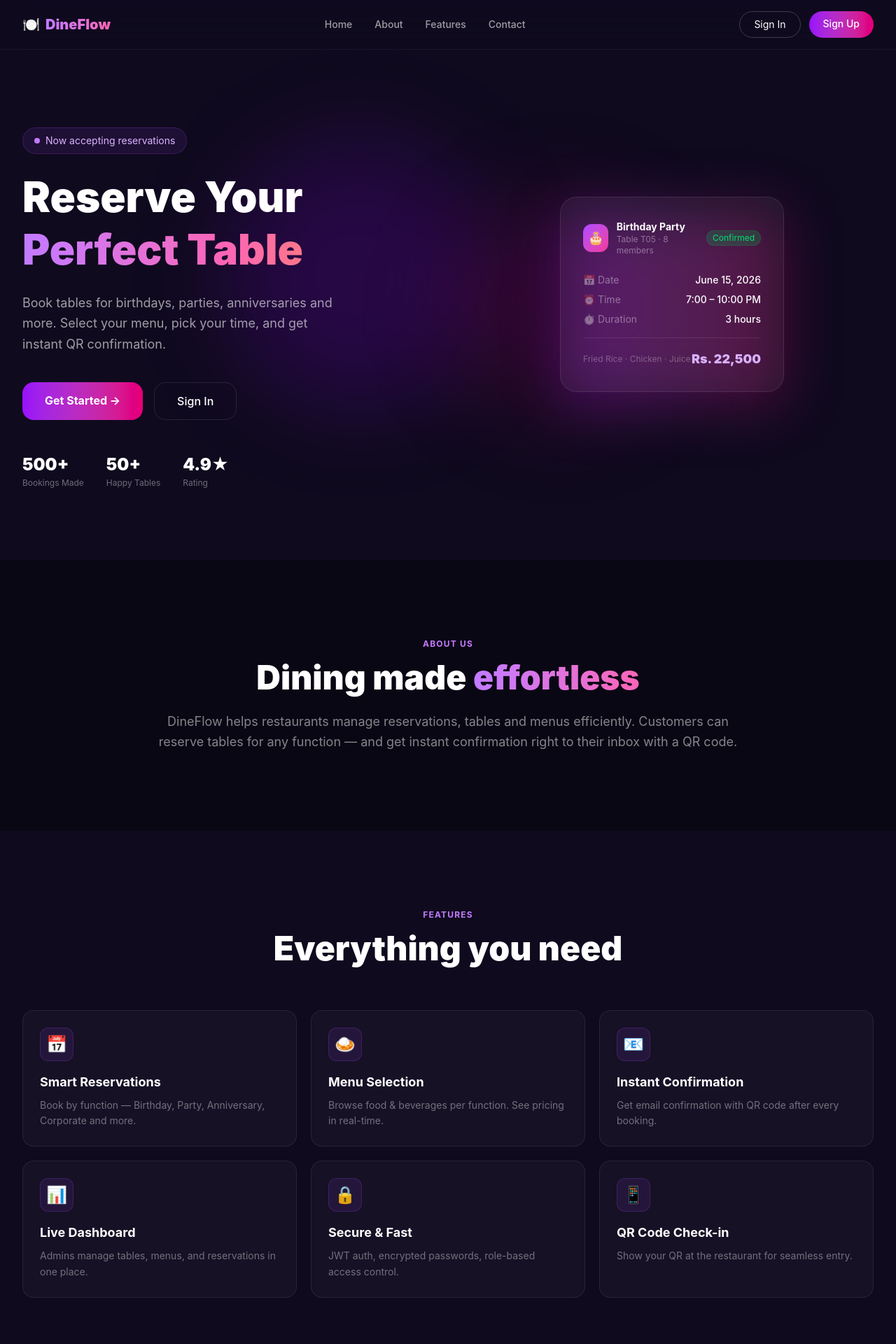
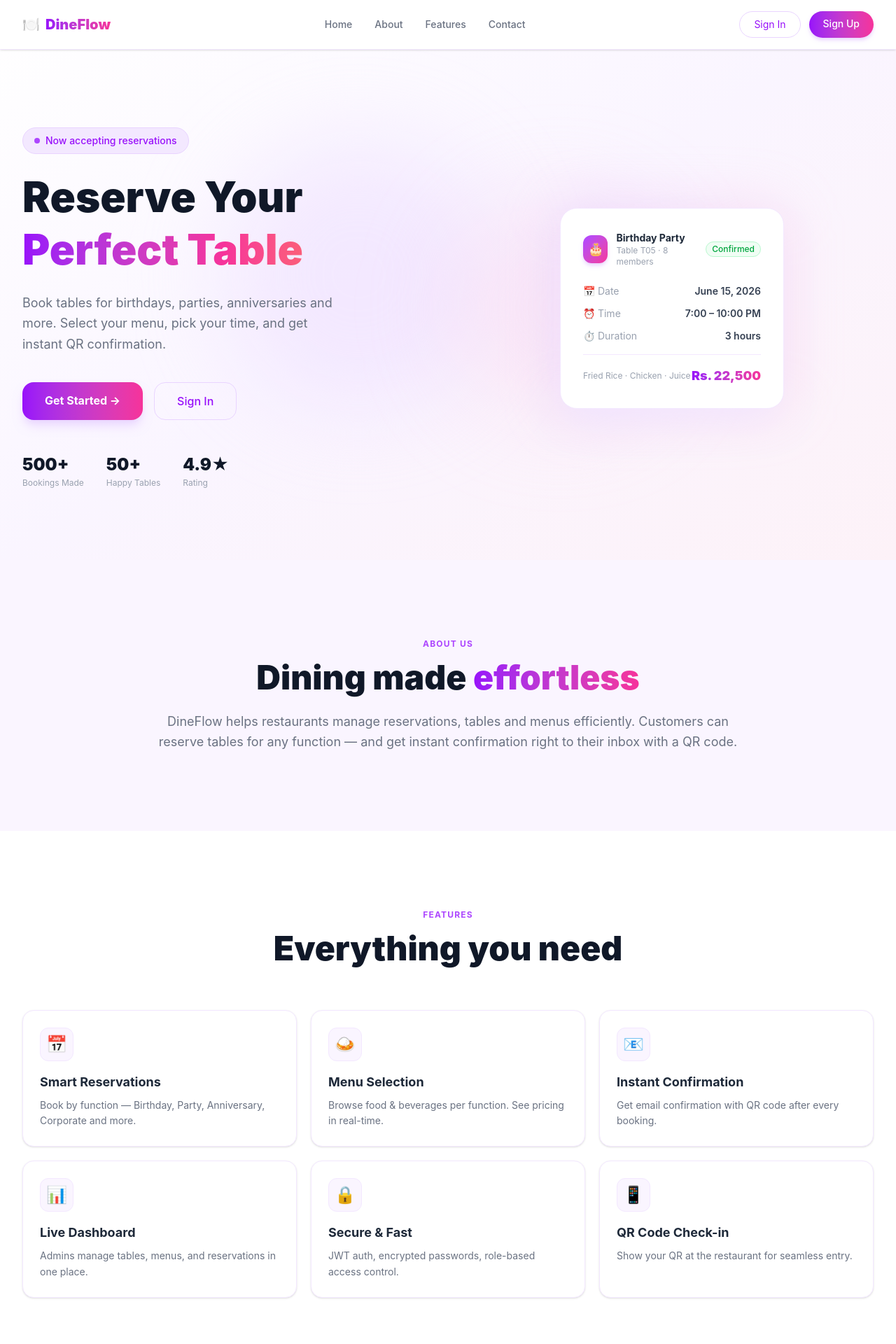
Before and after one commit to peha2004/dineflow_frontend, a React (Vite) app: page / in a window 1280 px wide. Shown: the top 1920 px of the page at 70% size. Built offline with nearby package versions, Linux system fonts and the light colour scheme.

Commit message:
Updated landing page with new UI

```diff
--- a/src/pages/Landing.tsx
+++ b/src/pages/Landing.tsx
@@ -2,77 +2,145 @@ import { Link } from "react-router-dom";
 
 export default function Landing() {
   return (
-    <div className="min-h-screen bg-[#0f0a1e] text-white overflow-x-hidden">
+    <div className="min-h-screen bg-white text-gray-800 overflow-x-hidden">
 
-      {/* Nav */}
-      <nav className="fixed top-0 w-full z-50 bg-[#0f0a1e]/80 backdrop-blur-xl border-b border-white/5">
+
+      <nav className="fixed top-0 w-full z-50 bg-white/95 backdrop-blur-xl border-b border-purple-100 shadow-sm">
         <div className="max-w-7xl mx-auto flex justify-between items-center px-8 py-4">
           <div className="flex items-center gap-2">
             <span className="text-xl">🍽️</span>
-            <h1 className="text-xl font-black bg-gradient-to-r from-purple-400 to-pink-400 bg-clip-text text-transparent">DineFlow</h1>
+            <h1 className="text-xl font-black bg-gradient-to-r from-purple-600 to-pink-500 bg-clip-text text-transparent">
+              DineFlow
+            </h1>
           </div>
-          <ul className="hidden md:flex gap-8 text-white/60 text-sm font-medium">
-            {["Home","About","Features","Contact"].map(s=>(
-              <li key={s}><a href={`#${s.toLowerCase()}`} className="hover:text-white transition">{s}</a></li>
+          <ul className="hidden md:flex gap-8 text-gray-500 text-sm font-medium">
+            {["Home", "About", "Features", "Contact"].map((s) => (
+              <li key={s}>
+                <a
+                  href={`#${s.toLowerCase()}`}
+                  className="hover:text-purple-600 transition-colors"
+                >
+                  {s}
+                </a>
+              </li>
             ))}
           </ul>
           <div className="flex gap-3">
-            <Link to="/login" className="text-sm px-5 py-2 rounded-full border border-white/20 hover:border-purple-400 hover:text-purple-300 transition">Sign In</Link>
-            <Link to="/register" className="text-sm px-5 py-2 rounded-full bg-gradient-to-r from-purple-600 to-pink-600 hover:opacity-90 transition font-medium">Sign Up</Link>
+            <Link
+              to="/login"
+              className="text-sm px-5 py-2 rounded-full border border-purple-200 text-purple-600 hover:border-purple-400 hover:bg-purple-50 transition"
+            >
+              Sign In
+            </Link>
+            <Link
+              to="/register"
+              className="text-sm px-5 py-2 rounded-full bg-gradient-to-r from-purple-600 to-pink-500 text-white hover:opacity-90 transition font-medium shadow-md shadow-purple-200"
+            >
+              Sign Up
+            </Link>
           </div>
         </div>
       </nav>
 
-      {/* Hero */}
-      <section id="home" className="min-h-screen flex items-center px-8 pt-20 relative">
-        <div className="absolute top-1/4 left-1/4 w-96 h-96 bg-purple-700/20 rounded-full blur-3xl pointer-events-none" />
-        <div className="absolute bottom-1/4 right-1/4 w-80 h-80 bg-pink-700/15 rounded-full blur-3xl pointer-events-none" />
+
+      <section
+        id="home"
+        className="min-h-screen flex items-center px-8 pt-20 relative bg-gradient-to-br from-white via-purple-50 to-pink-50"
+      >
+
+        <div className="absolute top-1/4 left-1/4 w-96 h-96 bg-purple-200/40 rounded-full blur-3xl pointer-events-none" />
+        <div className="absolute bottom-1/4 right-1/4 w-80 h-80 bg-pink-200/30 rounded-full blur-3xl pointer-events-none" />
+
         <div className="max-w-7xl mx-auto grid md:grid-cols-2 gap-16 items-center relative z-10 w-full">
           <div>
-            <div className="inline-flex items-center gap-2 bg-purple-500/10 border border-purple-500/20 px-4 py-2 rounded-full text-purple-300 text-sm mb-6">
-              <span className="w-2 h-2 bg-purple-400 rounded-full animate-pulse inline-block" />
+            <div className="inline-flex items-center gap-2 bg-purple-100 border border-purple-200 px-4 py-2 rounded-full text-purple-600 text-sm mb-6 font-medium">
+              <span className="w-2 h-2 bg-purple-500 rounded-full animate-pulse inline-block" />
               Now accepting reservations
             </div>
-            <h1 className="text-6xl font-black leading-tight">
+
+            <h1 className="text-6xl font-black leading-tight text-gray-900">
               Reserve Your
-              <span className="block bg-gradient-to-r from-purple-400 via-pink-400 to-orange-400 bg-clip-text text-transparent">Perfect Table</span>
+              <span className="block bg-gradient-to-r from-purple-600 via-pink-500 to-orange-400 bg-clip-text text-transparent">
+                Perfect Table
+              </span>
             </h1>
-            <p className="mt-6 text-white/60 text-lg leading-relaxed max-w-md">
-              Book tables for birthdays, parties, anniversaries and more. Select your menu, pick your time, and get instant QR confirmation.
+
+            <p className="mt-6 text-gray-500 text-lg leading-relaxed max-w-md">
+              Book tables for birthdays, parties, anniversaries and more. Select
+              your menu, pick your time, and get instant QR confirmation.
             </p>
+
             <div className="flex gap-4 mt-10">
-              <Link to="/register" className="px-8 py-3.5 rounded-2xl bg-gradient-to-r from-purple-600 to-pink-600 font-bold hover:opacity-90 hover:scale-105 transition duration-200">Get Started →</Link>
-              <Link to="/login" className="px-8 py-3.5 rounded-2xl border border-white/10 hover:border-purple-400/50 hover:bg-white/5 transition font-medium">Sign In</Link>
+              <Link
+                to="/register"
+                className="px-8 py-3.5 rounded-2xl bg-gradient-to-r from-purple-600 to-pink-500 text-white font-bold hover:opacity-90 hover:scale-105 transition duration-200 shadow-lg shadow-purple-200"
+              >
+                Get Started →
+              </Link>
+              <Link
+                to="/login"
+                className="px-8 py-3.5 rounded-2xl border border-purple-200 text-purple-600 hover:border-purple-400 hover:bg-purple-50 transition font-medium"
+              >
+                Sign In
+              </Link>
             </div>
+
             <div className="flex gap-8 mt-12">
-              {[["500+","Bookings Made"],["50+","Happy Tables"],["4.9★","Rating"]].map(([v,l])=>(
-                <div key={l}><p className="text-2xl font-black">{v}</p><p className="text-xs text-white/40 mt-0.5">{l}</p></div>
+              {[
+                ["500+", "Bookings Made"],
+                ["50+", "Happy Tables"],
+                ["4.9★", "Rating"],
+              ].map(([v, l]) => (
+                <div key={l}>
+                  <p className="text-2xl font-black text-gray-900">{v}</p>
+                  <p className="text-xs text-gray-400 mt-0.5">{l}</p>
+                </div>
               ))}
             </div>
           </div>
 
-          {/* Floating booking card */}
+
           <div className="flex justify-center">
             <div className="relative">
-              <div className="absolute inset-0 bg-gradient-to-r from-purple-600/30 to-pink-600/30 rounded-3xl blur-2xl" />
-              <div className="relative bg-white/5 border border-white/10 rounded-3xl p-8 backdrop-blur-sm float-animation w-80">
+              <div className="absolute inset-0 bg-gradient-to-r from-purple-300/40 to-pink-300/30 rounded-3xl blur-2xl" />
+              <div className="relative bg-white border border-purple-100 shadow-2xl shadow-purple-100 rounded-3xl p-8 w-80">
                 <div className="flex items-center gap-3 mb-6">
-                  <div className="w-10 h-10 bg-gradient-to-br from-purple-500 to-pink-500 rounded-xl flex items-center justify-center text-lg">🎂</div>
+                  <div className="w-10 h-10 bg-gradient-to-br from-purple-500 to-pink-500 rounded-xl flex items-center justify-center text-lg shadow-md shadow-purple-200">
+                    🎂
+                  </div>
                   <div>
-                    <p className="font-bold text-sm">Birthday Party</p>
-                    <p className="text-xs text-white/40">Table T05 · 8 members</p>
+                    <p className="font-bold text-sm text-gray-800">
+                      Birthday Party
+                    </p>
+                    <p className="text-xs text-gray-400">
+                      Table T05 · 8 members
+                    </p>
                   </div>
-                  <span className="ml-auto text-xs bg-green-500/20 text-green-400 border border-green-500/20 px-2 py-0.5 rounded-full">Confirmed</span>
+                  <span className="ml-auto text-xs bg-green-50 text-green-600 border border-green-200 px-2 py-0.5 rounded-full font-medium">
+                    Confirmed
+                  </span>
                 </div>
-                {[["📅","Date","June 15, 2026"],["⏰","Time","7:00 – 10:00 PM"],["⏱","Duration","3 hours"]].map(([i,l,v])=>(
-                  <div key={l} className="flex justify-between text-sm mb-2">
-                    <span className="text-white/40">{i} {l}</span>
-                    <span className="font-medium">{v}</span>
+
+                {[
+                  ["📅", "Date", "June 15, 2026"],
+                  ["⏰", "Time", "7:00 – 10:00 PM"],
+                  ["⏱", "Duration", "3 hours"],
+                ].map(([i, l, v]) => (
+                  <div key={l} className="flex justify-between text-sm mb-3">
+                    <span className="text-gray-400">
+                      {i} {l}
+                    </span>
+                    <span className="font-semibold text-gray-700">{v}</span>
                   </div>
                 ))}
-                <div className="border-t border-white/10 mt-4 pt-4 flex justify-between items-center">
-                  <span className="text-xs text-white/30">Fried Rice · Chicken · Juice</span>
-                  <span className="text-lg font-black text-purple-300">Rs. 22,500</span>
+
+                <div className="border-t border-purple-100 mt-4 pt-4 flex justify-between items-center">
+                  <span className="text-xs text-gray-400">
+                    Fried Rice · Chicken · Juice
+                  </span>
+                  <span className="text-lg font-black bg-gradient-to-r from-purple-600 to-pink-500 bg-clip-text text-transparent">
+                    Rs. 22,500
+                  </span>
                 </div>
               </div>
             </div>
@@ -80,53 +148,115 @@ export default function Landing() {
         </div>
       </section>
 
-      {/* About */}
-      <section id="about" className="py-28 bg-[#0a0714]">
+
+      <section id="about" className="py-28 bg-purple-50">
         <div className="max-w-4xl mx-auto px-8 text-center">
-          <p className="text-purple-400 text-xs font-bold tracking-widest uppercase mb-4">About Us</p>
-          <h2 className="text-5xl font-black mb-6">Dining made <span className="bg-gradient-to-r from-purple-400 to-pink-400 bg-clip-text text-transparent">effortless</span></h2>
-          <p className="text-white/50 text-lg leading-relaxed">DineFlow helps restaurants manage reservations, tables and menus efficiently. Customers can reserve tables for any function — and get instant confirmation right to their inbox with a QR code.</p>
+          <p className="text-purple-500 text-xs font-bold tracking-widest uppercase mb-4">
+            About Us
+          </p>
+          <h2 className="text-5xl font-black mb-6 text-gray-900">
+            Dining made{" "}
+            <span className="bg-gradient-to-r from-purple-600 to-pink-500 bg-clip-text text-transparent">
+              effortless
+            </span>
+          </h2>
+          <p className="text-gray-500 text-lg leading-relaxed">
+            DineFlow helps restaurants manage reservations, tables and menus
+            efficiently. Customers can reserve tables for any function — and get
+            instant confirmation right to their inbox with a QR code.
+          </p>
         </div>
       </section>
 
-      {/* Features */}
-      <section id="features" className="py-28 bg-[#0f0a1e]">
+
+      <section id="features" className="py-28 bg-white">
         <div className="max-w-7xl mx-auto px-8">
-          <p className="text-center text-purple-400 text-xs font-bold tracking-widest uppercase mb-4">Features</p>
-          <h2 className="text-center text-5xl font-black mb-16">Everything you need</h2>
+          <p className="text-center text-purple-500 text-xs font-bold tracking-widest uppercase mb-4">
+            Features
+          </p>
+          <h2 className="text-center text-5xl font-black mb-16 text-gray-900">
+            Everything you need
+          </h2>
           <div className="grid md:grid-cols-3 gap-5">
             {[
-              ["📅","Smart Reservations","Book by function — Birthday, Party, Anniversary, Corporate and more."],
-              ["🍛","Menu Selection","Browse food & beverages per function. See pricing in real-time."],
-              ["📧","Instant Confirmation","Get email confirmation with QR code after every booking."],
-              ["📊","Live Dashboard","Admins manage tables, menus, and reservations in one place."],
-              ["🔒","Secure & Fast","JWT auth, encrypted passwords, role-based access control."],
-              ["📱","QR Code Check-in","Show your QR at the restaurant for seamless entry."],
-            ].map(([icon,title,desc])=>(
-              <div key={String(title)} className="bg-white/3 border border-white/8 rounded-2xl p-6 hover:bg-white/5 hover:border-purple-500/30 transition group">
-                <div className="w-12 h-12 bg-purple-500/10 border border-purple-500/20 rounded-xl flex items-center justify-center text-2xl mb-4 group-hover:scale-110 transition">{icon}</div>
-                <h3 className="font-bold text-lg mb-2">{title}</h3>
-                <p className="text-white/40 text-sm leading-relaxed">{desc}</p>
+              [
+                "📅",
+                "Smart Reservations",
+                "Book by function — Birthday, Party, Anniversary, Corporate and more.",
+              ],
+              [
+                "🍛",
+                "Menu Selection",
+                "Browse food & beverages per function. See pricing in real-time.",
+              ],
+              [
+                "📧",
+                "Instant Confirmation",
+                "Get email confirmation with QR code after every booking.",
+              ],
+              [
+                "📊",
+                "Live Dashboard",
+                "Admins manage tables, menus, and reservations in one place.",
+              ],
+              [
+                "🔒",
+                "Secure & Fast",
+                "JWT auth, encrypted passwords, role-based access control.",
+              ],
+              [
+                "📱",
+                "QR Code Check-in",
+                "Show your QR at the restaurant for seamless entry.",
+              ],
+            ].map(([icon, title, desc]) => (
+              <div
+                key={title}
+                className="bg-white border border-purple-100 shadow-sm rounded-2xl p-6 hover:shadow-lg hover:border-purple-300 hover:-translate-y-1 transition duration-200"
+              >
+                <div className="w-12 h-12 bg-purple-50 border border-purple-100 rounded-xl flex items-center justify-center text-2xl mb-4">
+                  {icon}
+                </div>
+                <h3 className="font-bold text-lg mb-2 text-gray-800">
+                  {title}
+                </h3>
+                <p className="text-gray-500 text-sm leading-relaxed">{desc}</p>
               </div>
             ))}
           </div>
         </div>
       </section>
 
-      {/* Contact */}
-      <section id="contact" className="py-28 bg-[#0a0714]">
+
+      <section id="contact" className="py-28 bg-purple-50">
         <div className="max-w-xl mx-auto px-8 text-center">
-          <p className="text-purple-400 text-xs font-bold tracking-widest uppercase mb-4">Contact</p>
-          <h2 className="text-5xl font-black mb-6">Get in touch</h2>
-          <p className="text-white/50 mb-8">Have questions? Our team is here to help.</p>
+          <p className="text-purple-500 text-xs font-bold tracking-widest uppercase mb-4">
+            Contact
+          </p>
+          <h2 className="text-5xl font-black mb-6 text-gray-900">
+            Get in touch
+          </h2>
+          <p className="text-gray-500 mb-8">
+            Have questions? Our team is here to help.
+          </p>
           <div className="flex flex-col sm:flex-row gap-4 justify-center">
-            <a href="mailto:support@dineflow.com" className="flex items-center gap-2 bg-white/5 border border-white/10 rounded-2xl px-6 py-4 hover:border-purple-500/40 transition text-sm">✉️ support@dineflow.com</a>
-            <a href="tel:+94771234567" className="flex items-center gap-2 bg-white/5 border border-white/10 rounded-2xl px-6 py-4 hover:border-purple-500/40 transition text-sm">📞 +94 77 123 4567</a>
+            <a
+              href="mailto:support@dineflow.com"
+              className="flex items-center gap-2 bg-white border border-purple-200 shadow-sm rounded-2xl px-6 py-4 hover:border-purple-400 hover:shadow-md transition text-sm text-gray-600 font-medium"
+            >
+              ✉️ support@dineflow.com
+            </a>
+            <a
+              href="tel:+94771234567"
+              className="flex items-center gap-2 bg-white border border-purple-200 shadow-sm rounded-2xl px-6 py-4 hover:border-purple-400 hover:shadow-md transition text-sm text-gray-600 font-medium"
+            >
+              📞 +94 77 123 4567
+            </a>
           </div>
         </div>
       </section>
 
-      <footer className="bg-[#060410] border-t border-white/5 text-white/30 text-center py-6 text-sm">
+      <footer className="bg-white border-t border-purple-100 text-gray-400 text-center py-6 text-sm">
         © 2026 DineFlow. All Rights Reserved.
       </footer>
     </div>
```
